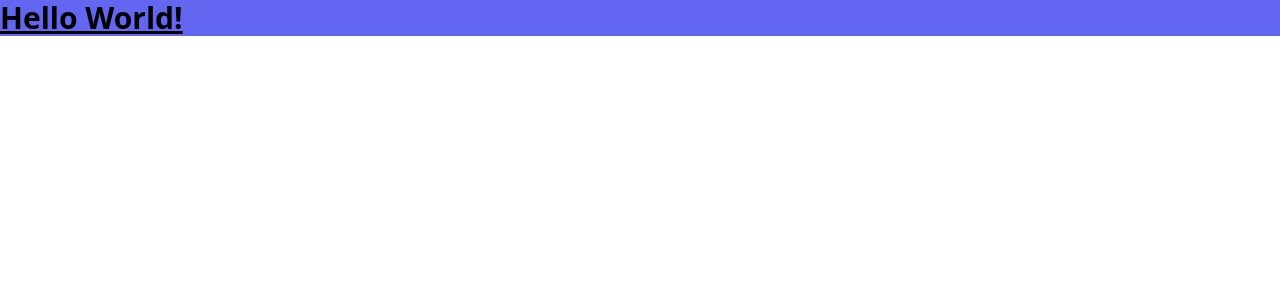
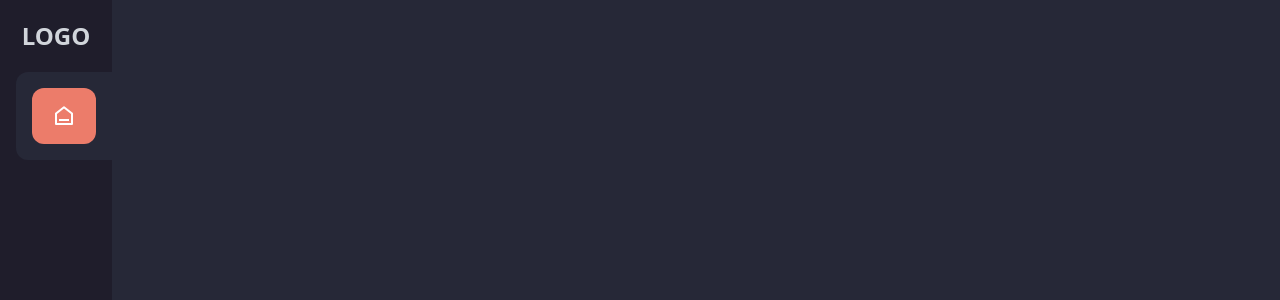
Before and after one commit to iAmJoeDeveloper/dashboard-store-v1, a React (Vite) app: page / in a window 1280 px wide. Shown: the top 300 px of the page. Built offline with nearby package versions, Linux system fonts and the light colour scheme.

Commit message:
Initial Sidebar

```diff
--- a/src/App.jsx
+++ b/src/App.jsx
@@ -1,10 +1,11 @@
 import './index.css'
+import Sidebar from './components/shared/Sidebar'
 
 function App() {
 	return (
 		<>
-			<div className='bg-indigo-500'>
-				<h1 className='text-3xl font-bold underline'>Hello World!</h1>
+			<div className='bg-[#262837] w-full min-h-screen'>
+				<Sidebar />
 			</div>
 		</>
 	)
--- /dev/null
+++ b/src/components/shared/Sidebar.jsx
@@ -0,0 +1,20 @@
+import React from 'react'
+
+import { RiHome6Line } from 'react-icons/ri'
+
+const Sidebar = () => {
+	return (
+		<div className='bg-[#1F1D2B] fixed  left-0 top-0 w-28 h-full'>
+			<h1 className='text-2xl text-gray-300 uppercase font-bold text-center my-5'>Logo</h1>
+			<ul className='pl-4'>
+				<li className='bg-[#262837] p-4 rounded-tl-xl rounded-bl-xl'>
+					<a href='#' className='bg-[#ec7c6a] p-4 flex justify-center rounded-xl text-white'>
+						<RiHome6Line className='text-2xl' />
+					</a>
+				</li>
+			</ul>
+		</div>
+	)
+}
+
+export default Sidebar
```
